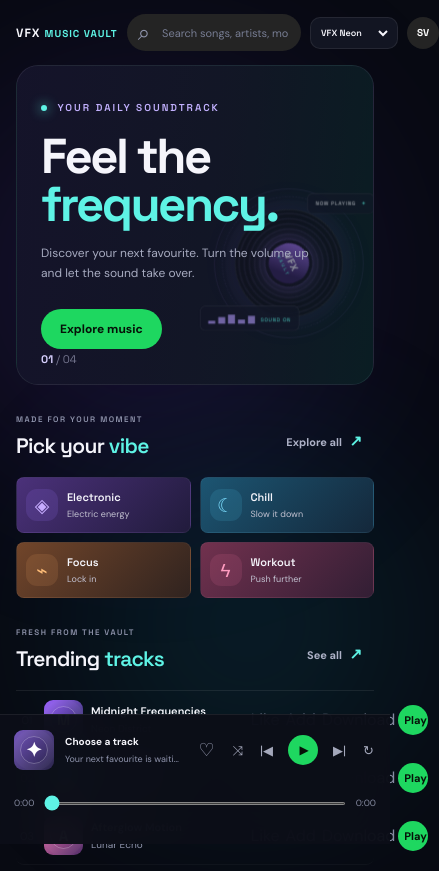
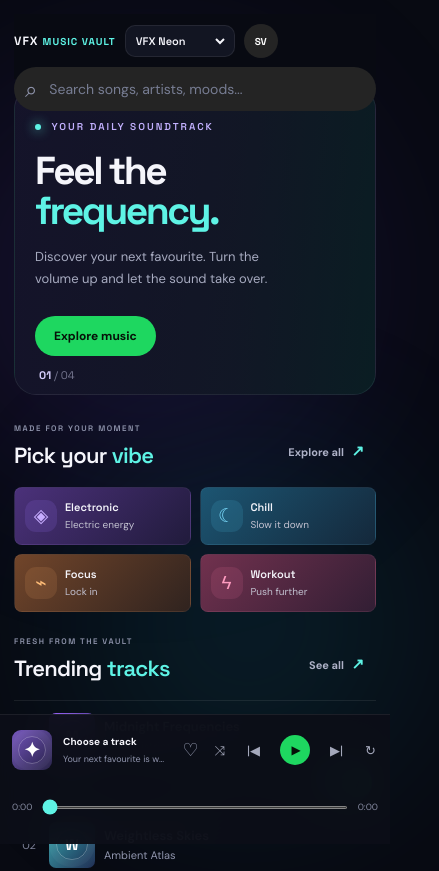
Before and after one commit to Rdx690/VFX-MUSIC-VAULT, a website: page index.html in a window 390 px wide. Shown: the top 871 px of the page, 439 px wide, since content can reach past the window. Drawn offline with Linux system fonts and the light colour scheme; no server answers.

Commit message:
Fix responsive mobile layout and Spotify-style search results

```diff
--- a/styles.css
+++ b/styles.css
@@ -64,3 +64,64 @@ button{font-family:var(--font);transition:background-color .18s ease,color .18s
 .lyrics-panel{position:fixed;z-index:50;right:20px;bottom:108px;width:min(430px,calc(100vw - 28px));max-height:min(68vh,620px);overflow:auto;background:#121212;color:#f7f7f7;border:1px solid #ffffff20;border-radius:16px;padding:22px;box-shadow:0 20px 70px #000a}
 .lyrics-panel[hidden]{display:none}.lyrics-header{display:flex;align-items:flex-start;justify-content:space-between;gap:12px;border-bottom:1px solid #ffffff18;padding-bottom:16px;margin-bottom:18px}.lyrics-header small,.lyrics-credit{color:#1ed760;font-size:10px;letter-spacing:1.3px;font-weight:700}.lyrics-header h2{font-size:21px;margin:7px 0 4px}.lyrics-header p{font-size:12px;color:#b3b3b3}.lyrics-header button{border:0;border-radius:999px;background:#282828;color:#fff;padding:8px 12px;font-size:11px}.lyrics-content{white-space:pre-wrap;line-height:1.9;font-size:15px;color:#f5f5f5;overflow-wrap:anywhere}.lyrics-content p{margin:0 0 10px}.lyrics-credit{display:block;margin-top:18px;color:#888;letter-spacing:.3px;font-weight:400}
 @media(max-width:680px){.lyrics-panel{right:10px;bottom:95px;padding:17px;max-height:70vh}.lyrics-btn{padding:8px 10px;font-size:10px}}
+
+/* Mobile-first Spotify layout and readable song actions */
+@media(max-width:700px){
+  html,body{width:100%;max-width:100%;overflow-x:hidden}
+  .app-shell{display:block;width:100%;min-width:0}
+  .sidebar{display:none!important}
+  .main-content{width:100%;min-width:0;margin:0;padding:14px 14px 118px;overflow:visible}
+  .topbar{position:sticky;top:0;z-index:20;display:flex;flex-wrap:wrap;align-items:center;gap:9px;padding:10px 0 13px;background:var(--bg,#f5f5fb)}
+  .mobile-brand{display:block;flex:0 0 auto;font-size:12px;white-space:nowrap}
+  .top-arrows{display:none!important}
+  .searchbox{order:3;flex:1 0 100%;width:100%;min-width:0;height:44px}
+  .searchbox input{min-width:0;width:100%;font-size:14px}
+  .theme-picker{max-width:112px;min-width:0}
+  .theme-picker select{max-width:100%;font-size:11px}
+  .install-app-btn{padding:9px 12px;min-height:35px}
+  .avatar{width:34px;height:34px;flex:0 0 34px}
+  .hero{grid-template-columns:minmax(0,1fr);min-height:unset;padding:25px 20px 38px;margin:8px 0 28px;overflow:hidden}
+  .hero h1{font-size:clamp(36px,10vw,54px);line-height:1.03}
+  .hero-copy p{max-width:30ch;font-size:13px}
+  .hero-art{display:none}
+  .hero-number{bottom:12px}
+  .section-block{margin:24px 0}
+  .section-heading{gap:8px;align-items:flex-end}
+  .section-heading h2{font-size:22px}
+  .mood-grid{grid-template-columns:repeat(2,minmax(0,1fr));gap:9px}
+  .mood-card{min-width:0;padding:12px 10px;gap:8px}
+  .mood-card small{font-size:10px}
+  .track-list{width:100%;min-width:0;overflow:hidden}
+  .track-row{width:100%;min-width:0;box-sizing:border-box;display:grid;grid-template-columns:22px 46px minmax(0,1fr);gap:9px;padding:12px 4px;align-items:center}
+  .track-index{font-size:11px}
+  .track-cover{width:46px;height:46px;min-width:46px;border-radius:7px}
+  .track-info{grid-column:3;min-width:0;width:100%}
+  .track-info strong{display:block;max-width:100%;font-size:13px;line-height:1.35;overflow:hidden;text-overflow:ellipsis;white-space:nowrap}
+  .track-info small{display:block;max-width:100%;font-size:11px;overflow:hidden;text-overflow:ellipsis;white-space:nowrap}
+  .track-genre,.track-duration{display:none!important}
+  .track-actions{grid-column:2/4;grid-row:2;display:flex;justify-content:flex-end;gap:6px;width:100%;margin:0}
+  .track-actions .icon-btn{font-size:10px;padding:7px 10px;line-height:1.1}
+  .track-actions .row-play{font-size:10px;padding:7px 12px;width:auto;height:auto;min-height:29px}
+  .player{z-index:30;display:grid;grid-template-columns:minmax(0,1fr);gap:8px;padding:10px 12px calc(10px + env(safe-area-inset-bottom));}
+  .now-playing{min-width:0;max-width:100%}
+  .now-meta{min-width:0}
+  .now-meta strong,.now-meta small{display:block;max-width:100%;overflow:hidden;text-overflow:ellipsis;white-space:nowrap}
+  .player-center{width:100%;min-width:0}
+  .player-controls{justify-content:center;gap:18px}
+  .player-extra{display:none}
+  .progress-row{gap:8px}
+  .progress-row input{min-width:0}
+  .lyrics-panel{z-index:40;bottom:180px;right:10px;width:calc(100vw - 20px);max-height:55vh;box-sizing:border-box}
+  footer{padding-bottom:10px;gap:8px;flex-wrap:wrap}
+}
+@media(min-width:701px) and (max-width:1024px){
+  .sidebar{width:190px;flex:0 0 190px}
+  .main-content{min-width:0;padding-left:22px;padding-right:22px}
+  .topbar{gap:10px}
+  .track-row{grid-template-columns:28px 44px minmax(0,1fr) minmax(70px,100px) 42px auto;gap:8px}
+}
+body.search-active .hero,body.search-active .main-content>.section-block:not(#tracksSection),body.search-active .artist-section{display:none!important}
+body.search-active #tracksSection{margin-top:10px}
+body.search-active #tracksSection .section-heading{position:sticky;top:105px;z-index:10;background:var(--bg,#f5f5fb);padding:10px 0}
+.track-cover{background-image:none!important;overflow:hidden;display:grid;place-items:center}
+.track-cover img{width:100%;height:100%;object-fit:cover;display:block;border-radius:inherit}
```
